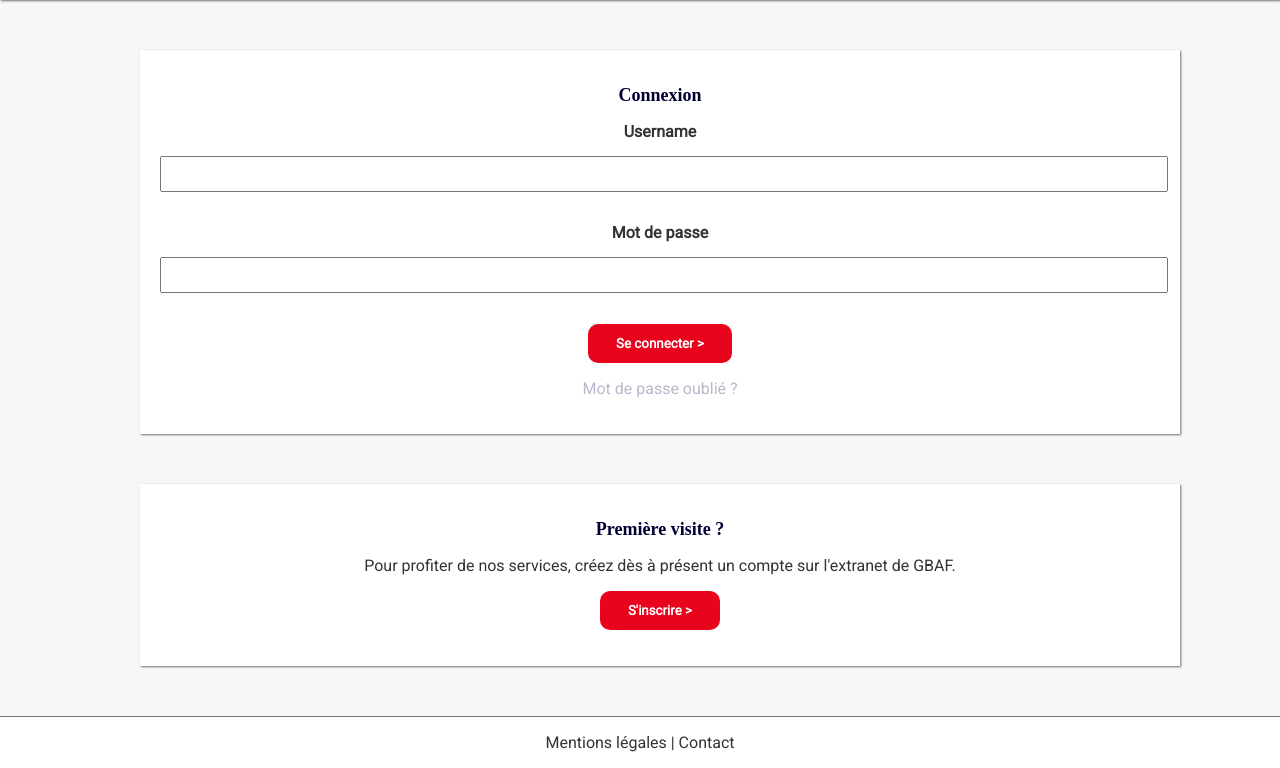
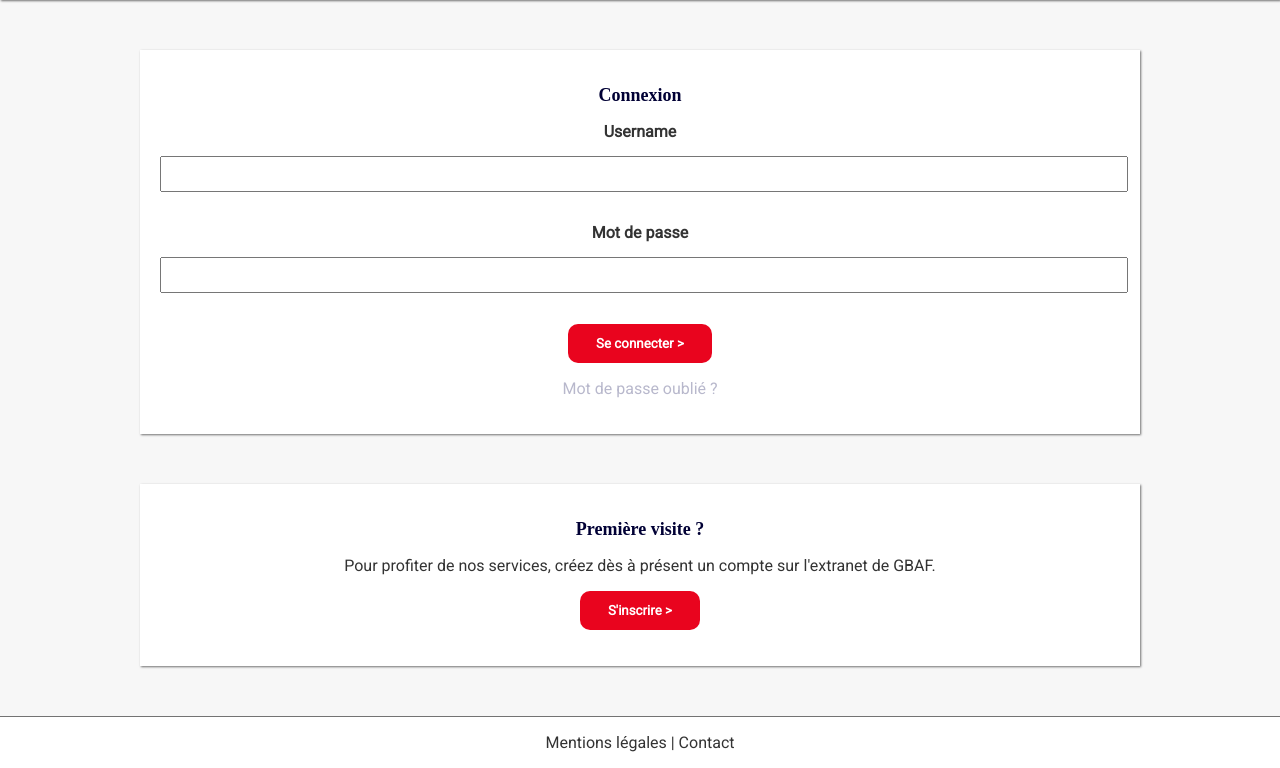
Before and after one commit to mdsrx/GBAF, a PHP site: page / in a window 1280 px wide. Shown: the part 86-854 px from the top of the page. Run offline with PHP 8.4, Linux system fonts and the light colour scheme.

Commit message:
Fix CSS Desktop
Fix du CSS pour l'affichage sur ordinateur du bloc-content
Remplacement de div bloc-content et de div content-page par section

```diff
--- a/index.php
+++ b/index.php
@@ -21,9 +21,9 @@ if (isset($_SESSION['id_user']) && isset($_SESSION['username'])) {
 	<?php
 	include 'header.php';
 	?>
-	<div class="content-page">
+	<section class="content-page">
 		<div class="container">
-			<div class="bloc-content">
+			<section class="bloc-content">
 				<!-- Connexion -->
 				<h2>Connexion</h2>
 				<div class="error">
@@ -47,8 +47,8 @@ if (isset($_SESSION['id_user']) && isset($_SESSION['username'])) {
 				<p>
 					<a href="forgottenpass.php"><em>Mot de passe oublié ?</em></a>
 				</p>
-			</div>
-			<div class="bloc-content">
+			</section>
+			<section class="bloc-content">
 				<!-- Inscription -->
 				<h2>Première visite ?</h2>
 				<p>Pour profiter de nos services, créez dès à présent un compte sur l'extranet de GBAF.</p>
@@ -56,9 +56,9 @@ if (isset($_SESSION['id_user']) && isset($_SESSION['username'])) {
 				<p>
 					<button class="button"><a href="inscription.php">S'inscrire ></a></button>
 				</p>
-			</div>
+			</section>
 		</div>
-	</div>
+	</section>
 	<?php
 	include 'footer.php';
 	?>
--- a/style.css
+++ b/style.css
@@ -152,6 +152,7 @@ footer {
 
 .bloc-content {
 	width: 100%;
+	box-sizing: border-box;
 	background-color: var(--secondary-bg-color);
     box-shadow: 1px 1px 2px var(--shadow-box-color);
     padding: 20px;
@@ -227,7 +228,7 @@ input[type=text], input[type=password] {
 }
 
 li .logo_partner {
-	width: 200px;
+	max-width: 225px;
 	display: flex;
 	border: solid 1px var(--title-secondary-color);
 }
```
Also changed, not shown: forgottenpass.php (+4 -4 lines), inscription.php (+4 -4 lines), partner.php (+11 -11 lines), partners.php (+6 -4 lines).
